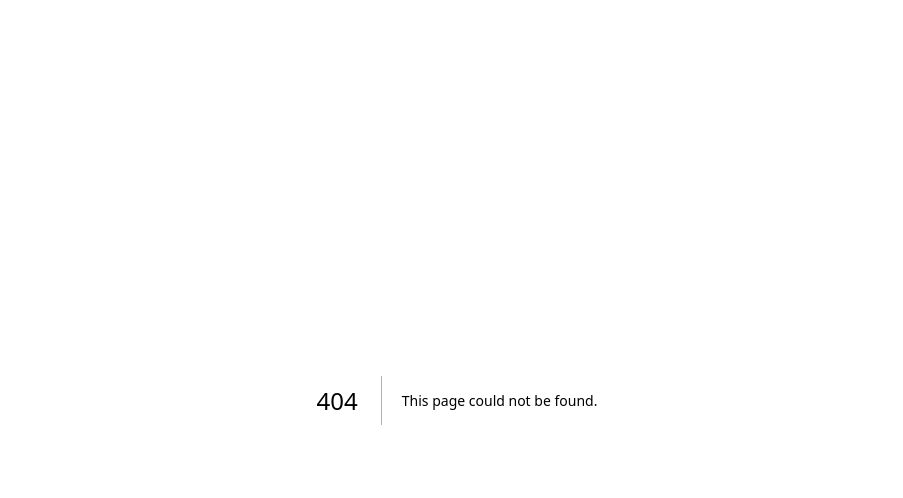
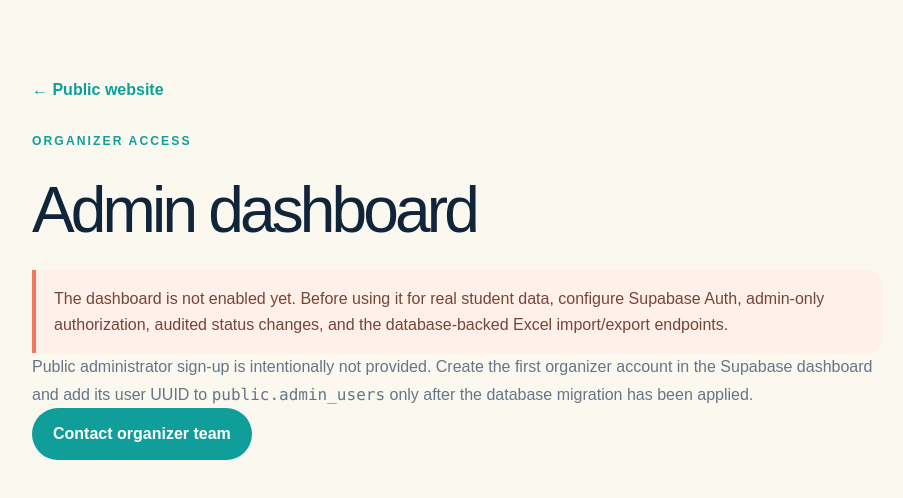
Before and after one commit to ericdevesh/mosaic-montage-2026, a Next.js app: page /admin in a window 1280 px wide. Before the commit this address had no page. Shown: the top 498 px of the page, without its empty margins (183-1086 px from the left). Built offline with nearby package versions, Linux system fonts and the light colour scheme.

Commit message:
Add app/admin/page.tsx

```diff
--- /dev/null
+++ b/app/admin/page.tsx
@@ -0,0 +1,10 @@
+export default function AdminPage() {
+  return <main className="container section" style={{maxWidth:850}}>
+    <a href="/" style={{color:"var(--teal)",fontWeight:800}}>← Public website</a>
+    <div style={{marginTop:30}} className="eyebrow">Organizer access</div>
+    <h1 style={{fontSize:"clamp(2.5rem,6vw,4rem)",color:"var(--navy)",letterSpacing:"-.06em",margin:"12px 0"}}>Admin dashboard</h1>
+    <div className="notice">The dashboard is not enabled yet. Before using it for real student data, configure Supabase Auth, admin-only authorization, audited status changes, and the database-backed Excel import/export endpoints.</div>
+    <p className="muted">Public administrator sign-up is intentionally not provided. Create the first organizer account in the Supabase dashboard and add its user UUID to <code>public.admin_users</code> only after the database migration has been applied.</p>
+    <a className="btn btn-primary" href="mailto:iiim@icfia.org?subject=MOSAIC-MONTAGE%202026%20Organizer%20Access">Contact organizer team</a>
+  </main>;
+}
```
